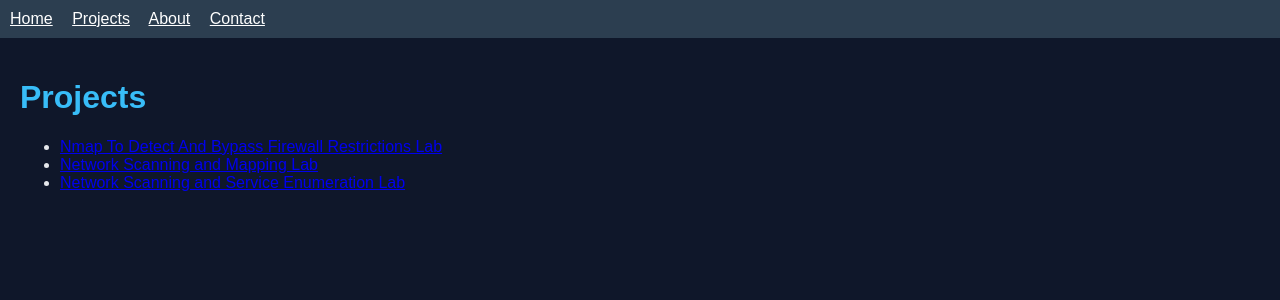
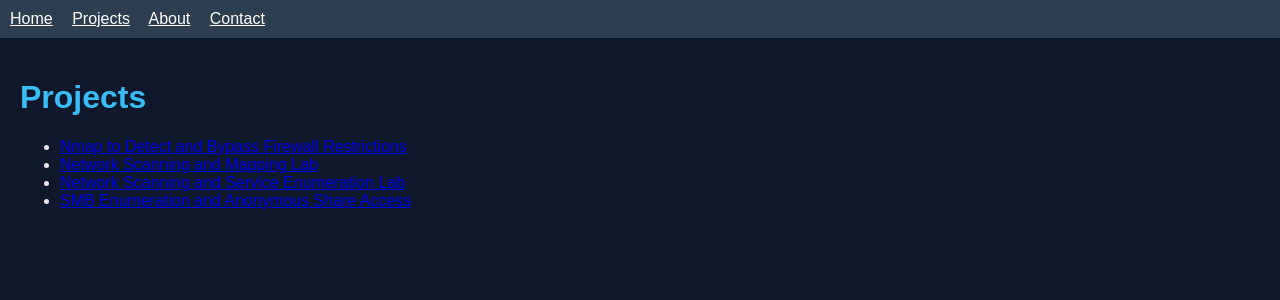
Before and after one commit to SFrancis1995/Shomoi-Francis-Cybersecurity-Portfolio, a Jekyll site: the page built from projects.md, in a window 1280 px wide. Shown: the top 300 px of the page. Built offline with Jekyll 4.4.1, drawn with Linux system fonts in a browser that asks for light colours.

Commit message:
Update project links to new lab locations

```diff
--- a/projects.md
+++ b/projects.md
@@ -4,6 +4,7 @@ title: Projects
 ---
 
 # Projects
-- [Nmap To Detect And Bypass Firewall Restrictions Lab](./Use-Nmap-To-Detect-And-Bypass-Firewall-Restrictions)
-- [Network Scanning and Mapping Lab](./Network-Scanning-and-Mapping-Lab.md)
-- [Network Scanning and Service Enumeration Lab](./network-scanning-enumeration-lab.md)
+- [Nmap to Detect and Bypass Firewall Restrictions](./labs/nmap-detect-bypass-firewall-restriction-lab.md)
+- [Network Scanning and Mapping Lab](./labs/network-scanning-and-mapping-lab.md)
+- [Network Scanning and Service Enumeration Lab](./labs/network-scanning-enumeration-lab.md)
+- [SMB Enumeration and Anonymous Share Access](./labs/smb-enumeration-anonymous-access.md)
```
